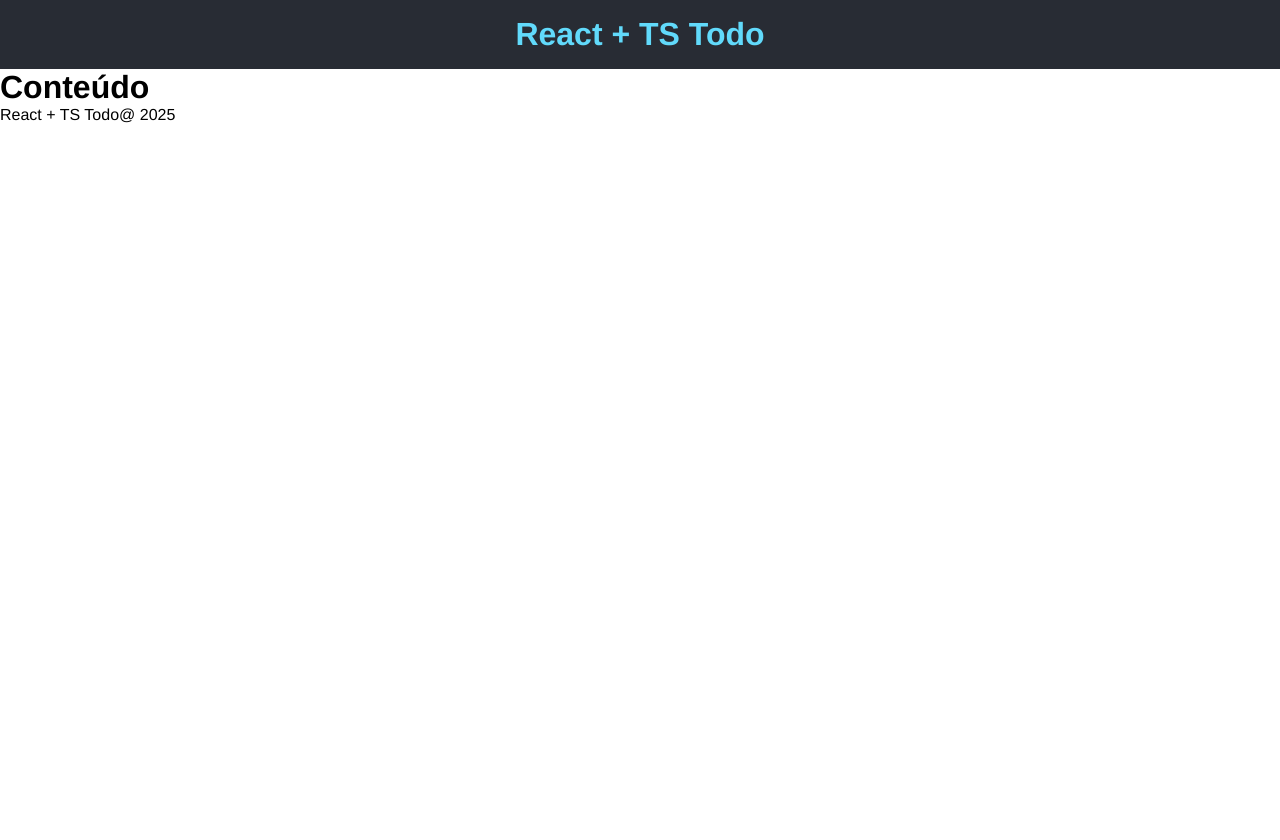
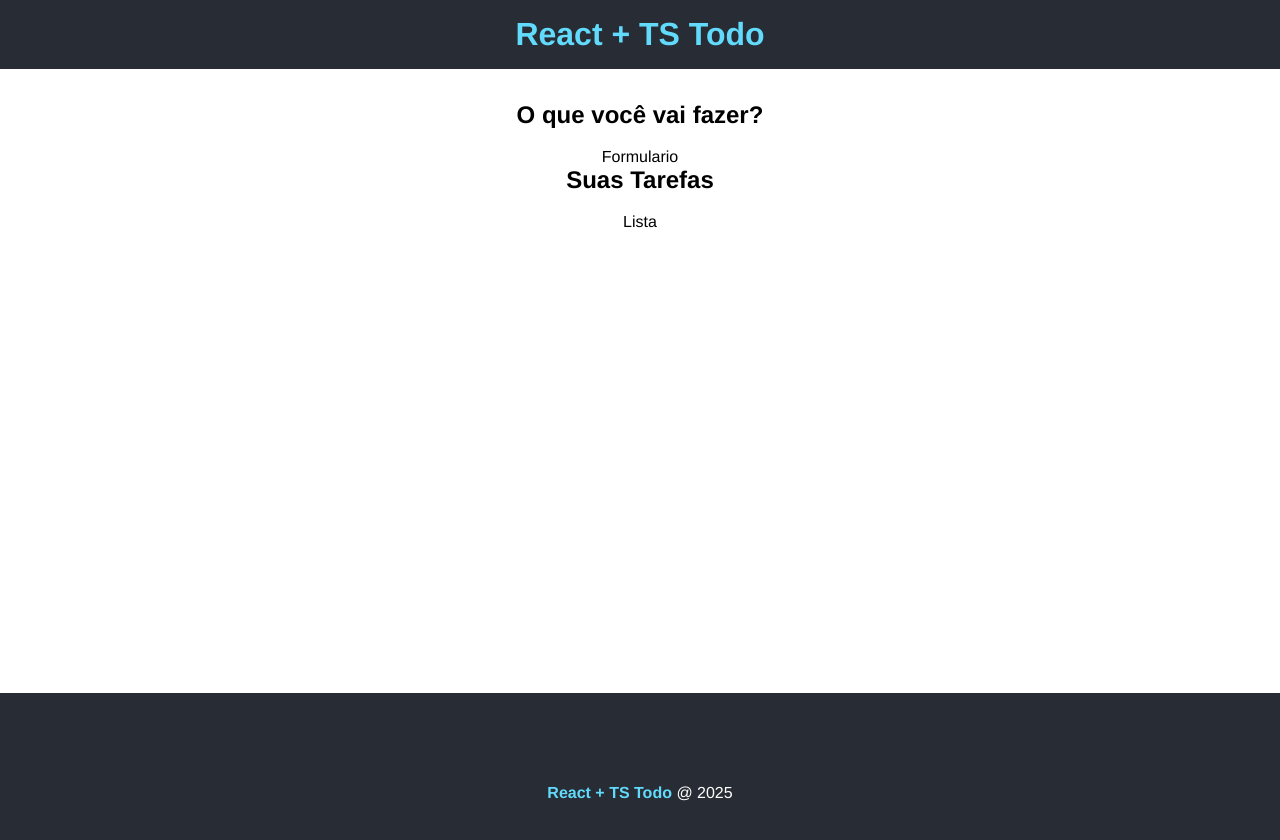
Before and after one commit to gabrieldegobi/todo_react, a React (Vite) app: page / in a window 1280 px wide. Shown: the top 840 px of the page. Before the commit the page ends 800 px from the top, so only its background shows below. Built offline with nearby package versions, Linux system fonts and the light colour scheme.

Commit message:
Atualizando

```diff
--- /dev/null
+++ b/src/App.module.css
@@ -0,0 +1,9 @@
+.main{
+    min-height: 70vh;
+    text-align: center;
+    padding: 2em;
+}
+
+.main h2{
+    margin-bottom: 0.8em;
+}
--- a/src/App.tsx
+++ b/src/App.tsx
@@ -1,21 +1,34 @@
-import { useState } from 'react'
+import { useState } from "react";
 
 //Components
-import Header from './components/Header/Header'
-import Footer from './components/Footer/Footer'
+import Header from "./components/Header/Header";
+import Footer from "./components/Footer/Footer";
+import Formulario from "./components/Formulario/Formulario";
+import Lista from "./components/Lista/LIsta";
 
+//CSS
+import styles from "./App.module.css";
 
 function App() {
-
   return (
     <>
       <div>
-        <Header/>
-        <h1>Conteúdo</h1>
-        <Footer/>
+        <Header />
+        <div className={styles.main}>
+          <div>
+            <h2>O que você vai fazer?</h2>
+            <Formulario />
+          </div>
+
+          <div>
+            <h2>Suas Tarefas</h2>
+            <Lista />
+          </div>
+        </div>
+        <Footer />
       </div>
     </>
-  )
+  );
 }
 
-export default App
+export default App;
--- a/src/components/Footer/Footer.module.css
+++ b/src/components/Footer/Footer.module.css
@@ -0,0 +1,12 @@
+.footer {
+  height: 200px;
+  display: flex;
+  align-items: center;
+  justify-content: center;
+  background-color: #282c34;
+  color: #fff;
+}
+.footer span{
+    font-weight: bold;
+    color: #61dafb;
+}
--- a/src/components/Footer/Footer.tsx
+++ b/src/components/Footer/Footer.tsx
@@ -6,9 +6,9 @@ type Props = {};
 
 const Footer = (props: Props) => {
   return (
-    <footer>
+    <footer className={styles.footer}>
       <p>
-        <span>React + TS Todo</span>@ 2025
+        <span>React + TS Todo</span> @ 2025
       </p>
     </footer>
   );
--- /dev/null
+++ b/src/components/Formulario/Formulario.tsx
@@ -0,0 +1,11 @@
+import React from 'react'
+
+type Props = {}
+
+const Formulario = (props: Props) => {
+  return (
+    <div>Formulario</div>
+  )
+}
+
+export default Formulario
--- /dev/null
+++ b/src/components/Lista/Lista.tsx
@@ -0,0 +1,11 @@
+import React from 'react'
+
+type Props = {}
+
+const Lista = (props: Props) => {
+  return (
+    <div>Lista</div>
+  )
+}
+
+export default Lista
```
Also changed, not shown: src/components/Formulario/Formulario.module.css (added), src/components/Lista/Lista.module.css (added).
